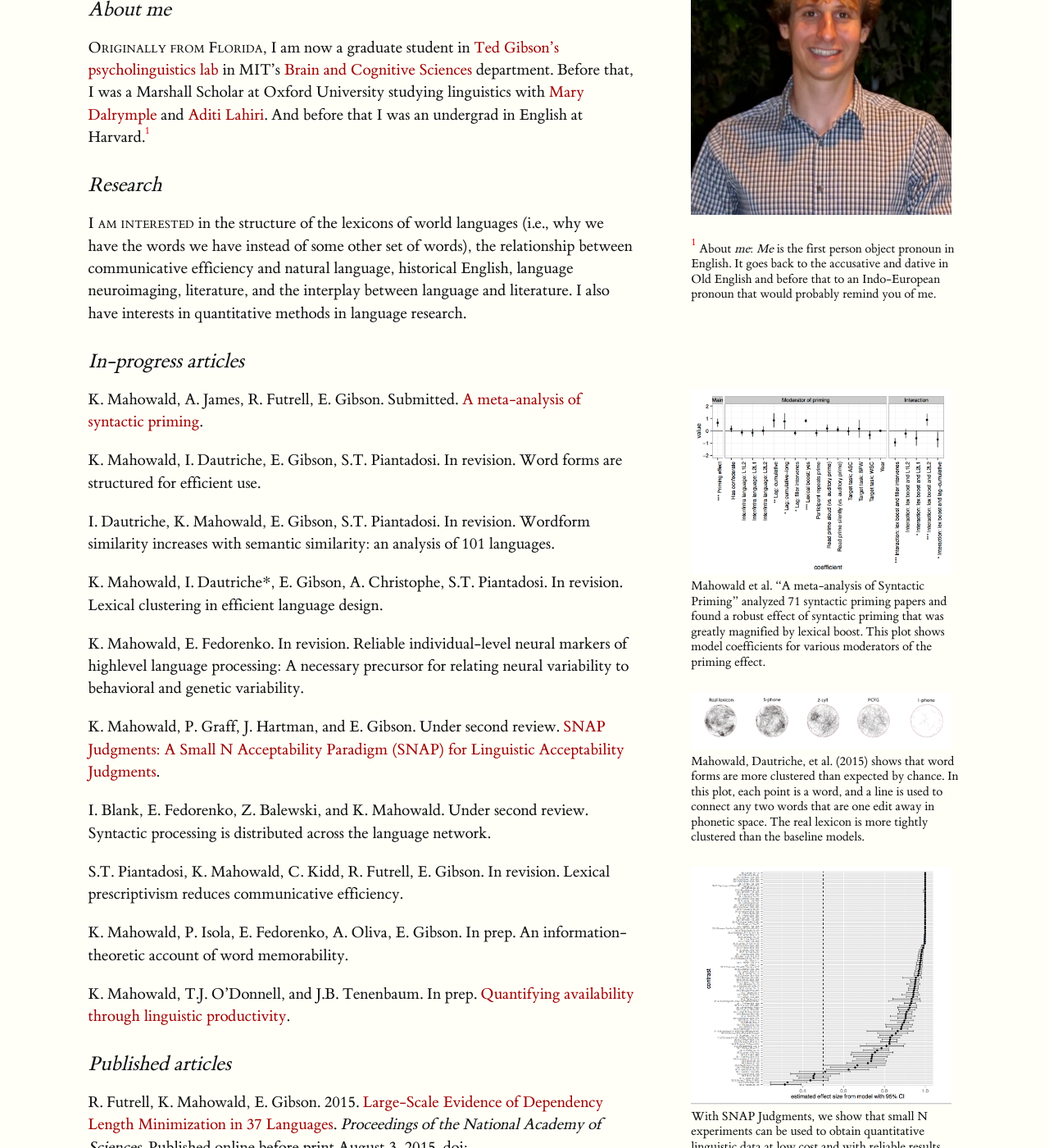
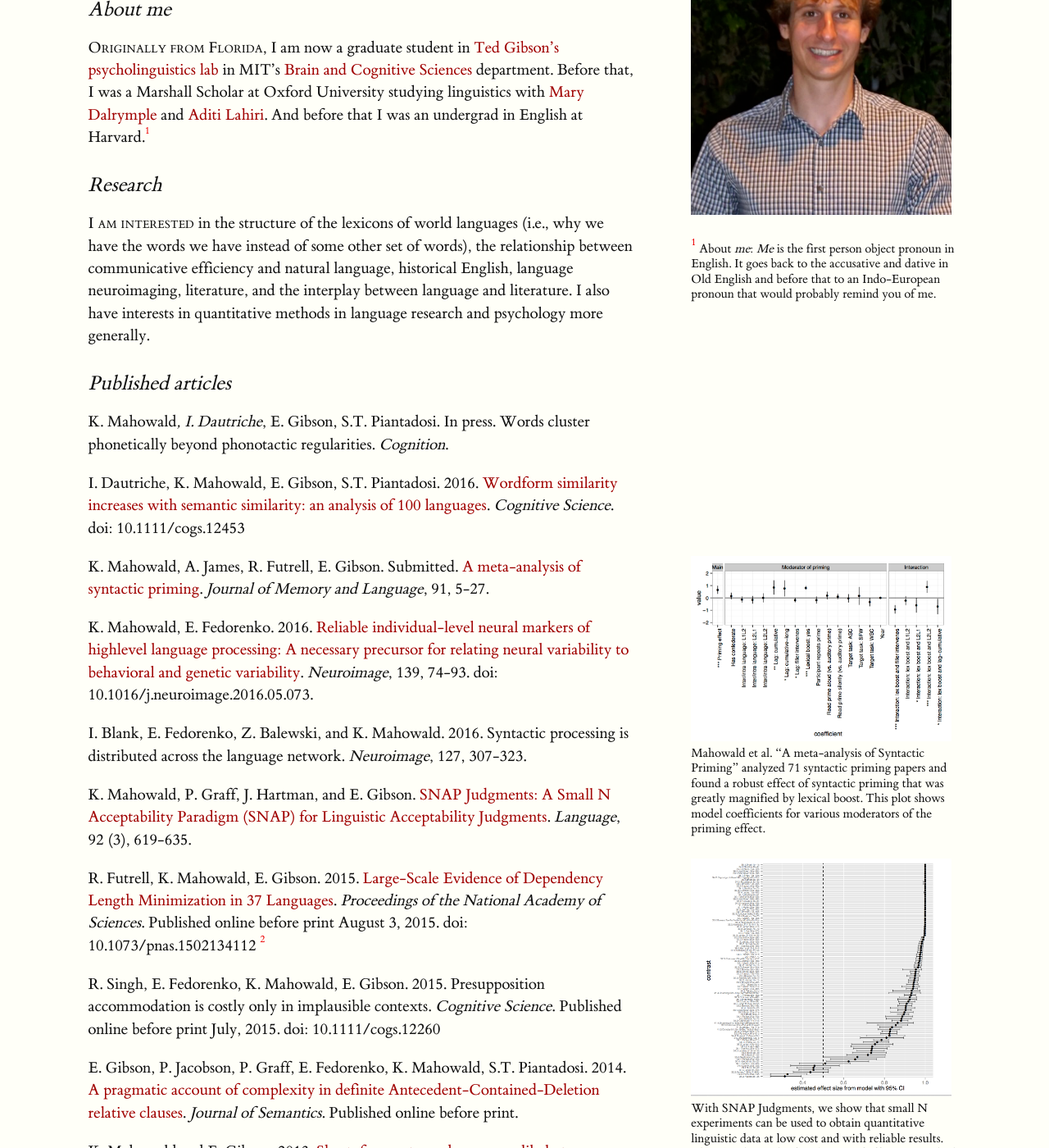
Before and after one commit to mahowak/website, a Jekyll site: the page built from index.md, in a window 1280 px wide and 1400 px high, scrolled down 230 px. Shown: the whole window at 82% size. Built offline with Jekyll 4.4.1, drawn with Linux system fonts in a browser that asks for light colours; comment, search, counter and statistics services are not loaded; some of the changed text lies outside the part shown.

Commit message:
updated site

```diff
--- a/index.md
+++ b/index.md
@@ -16,32 +16,23 @@ title:
 
 ### Research
 
-{% newthought 'I am interested'%} in the structure of the lexicons of world languages (i.e., why we have the words we have instead of some other set of words), the relationship between communicative efficiency and natural language, historical English, language neuroimaging, literature, and the interplay between language and literature. I also have interests in quantitative methods in language research.
-
-### In-progress articles
-
-{% marginfigure assets/img/meta_plot.png 'Mahowald et al. "A meta-analysis of Syntactic Priming" analyzed 71 syntactic priming papers and found a robust effect of syntactic priming that was greatly magnified by lexical boost. This plot shows model coefficients for various moderators of the priming effect.' %} K. Mahowald, A. James, R. Futrell, E. Gibson. Submitted. [A meta-analysis of syntactic priming](assets/pdf/meta.pdf).
-
-K. Mahowald, I. Dautriche, E. Gibson, S.T. Piantadosi. In revision. Word forms are structured for efficient use.
-
-I. Dautriche, K. Mahowald, E. Gibson, S.T. Piantadosi. In revision. Wordform similarity increases with semantic similarity: an analysis of 101 languages.
-
-{% marginfigure assets/img/graph.png 'Mahowald, Dautriche, et al. (2015) shows that word forms are more clustered than expected by chance. In this plot, each point is a word, and a line is used to connect any two words that are one edit away in phonetic space. The real lexicon is more tightly clustered than the baseline models.' %}K. Mahowald, I. Dautriche*, E. Gibson, A. Christophe, S.T. Piantadosi. In revision. Lexical clustering in efficient language design.
-
-K. Mahowald, E. Fedorenko. In revision. Reliable individual-level neural markers of highlevel language processing: A necessary precursor for relating neural variability to behavioral and genetic variability.
-
-{% marginfigure assets/img/snap.png 'With SNAP Judgments, we show that small N experiments can be used to obtain quantitative linguistic data at low cost and with reliable results. This plot shows the distribution of effect sizes (which is large) for forced choice grammaticality judgments sampled from 100 examples in *Linguistic Inquiry*.' %}K. Mahowald, P. Graff, J. Hartman, and E. Gibson. Under second review. [SNAP Judgments: A Small N Acceptability Paradigm (SNAP) for Linguistic Acceptability Judgments](assets/pdf/SNAP.pdf).
-
-I. Blank, E. Fedorenko, Z. Balewski, and K. Mahowald. Under second review. Syntactic processing is distributed across the language network.
-
-S.T. Piantadosi, K. Mahowald, C. Kidd, R. Futrell, E. Gibson. In revision. Lexical prescriptivism reduces communicative efficiency.
-
-K. Mahowald, P. Isola, E. Fedorenko, A. Oliva, E. Gibson. In prep. An information-theoretic account of word memorability.
-
-K. Mahowald, T.J. O’Donnell, and J.B. Tenenbaum. In prep. [Quantifying availability through linguistic productivity](assets/pdf/hangman_8_13_14.pdf).
-
+{% newthought 'I am interested'%} in the structure of the lexicons of world languages (i.e., why we have the words we have instead of some other set of words), the relationship between communicative efficiency and natural language, historical English, language neuroimaging, literature, and the interplay between language and literature. I also have interests in quantitative methods in language research and psychology more generally.
 
 ### Published articles
+
+K. Mahowald*, I. Dautriche*, E. Gibson, S.T. Piantadosi. In press. Words cluster phonetically beyond phonotactic regularities. *Cognition*.
+
+I. Dautriche, K. Mahowald, E. Gibson, S.T. Piantadosi. 2016. [Wordform
+similarity increases with semantic similarity: an analysis of 100
+languages](http://tedlab.mit.edu/tedlab_website/researchpapers/dautriche2016wordform.pdf). *Cognitive Science*. doi: 10.1111/cogs.12453
+
+{% marginfigure assets/img/meta_plot.png 'Mahowald et al. "A meta-analysis of Syntactic Priming" analyzed 71 syntactic priming papers and found a robust effect of syntactic priming that was greatly magnified by lexical boost. This plot shows model coefficients for various moderators of the priming effect.' %} K. Mahowald, A. James, R. Futrell, E. Gibson. Submitted. [A meta-analysis of syntactic priming](assets/pdf/meta.pdf). *Journal of Memory and Language*, 91, 5-27.
+
+K. Mahowald, E. Fedorenko. 2016. [Reliable individual-level neural markers of highlevel language processing: A necessary precursor for relating neural variability to behavioral and genetic variability](assets/pdf/neuroimage.pdf). *Neuroimage*, 139, 74-93. doi: 10.1016/j.neuroimage.2016.05.073.
+
+I. Blank, E. Fedorenko, Z. Balewski, and K. Mahowald. 2016. Syntactic processing is distributed across the language network. *Neuroimage*, 127, 307-323.
+
+{% marginfigure assets/img/snap.png 'With SNAP Judgments, we show that small N experiments can be used to obtain quantitative linguistic data at low cost and with reliable results. This plot shows the distribution of effect sizes (which is large) for forced choice grammaticality judgments sampled from 100 examples in *Linguistic Inquiry*.' %}K. Mahowald, P. Graff, J. Hartman, and E. Gibson. [SNAP Judgments: A Small N Acceptability Paradigm (SNAP) for Linguistic Acceptability Judgments](assets/pdf/SNAP.pdf). *Language*, 92 (3), 619-635.
 
 R. Futrell, K. Mahowald, E. Gibson. 2015. [Large-Scale Evidence of Dependency Length Minimization in 37 Languages](assets/pdf/dep.pdf). *Proceedings of the National Academy of Sciences*. Published online before print August 3, 2015. doi: 10.1073/pnas.1502134112 {% sidenote 2 'See popular discussion in [Science Magazine](http://news.sciencemag.org/social-sciences/2015/08/all-languages-have-evolved-have-common) and on <br> [Reddit](https://www.reddit.com/r/science/comments/3g0vpk/mit_claims_to_have_found_a_language_universal/)' %}{% marginfigure assets/img/depling.png 'Futrell, Mahowald, Gibson (2015): The dependency lengths in natural languages are minimized relative to random baseline.' %}
 
```
Also changed, not shown: other parts of index.md (+5 -0 lines).
